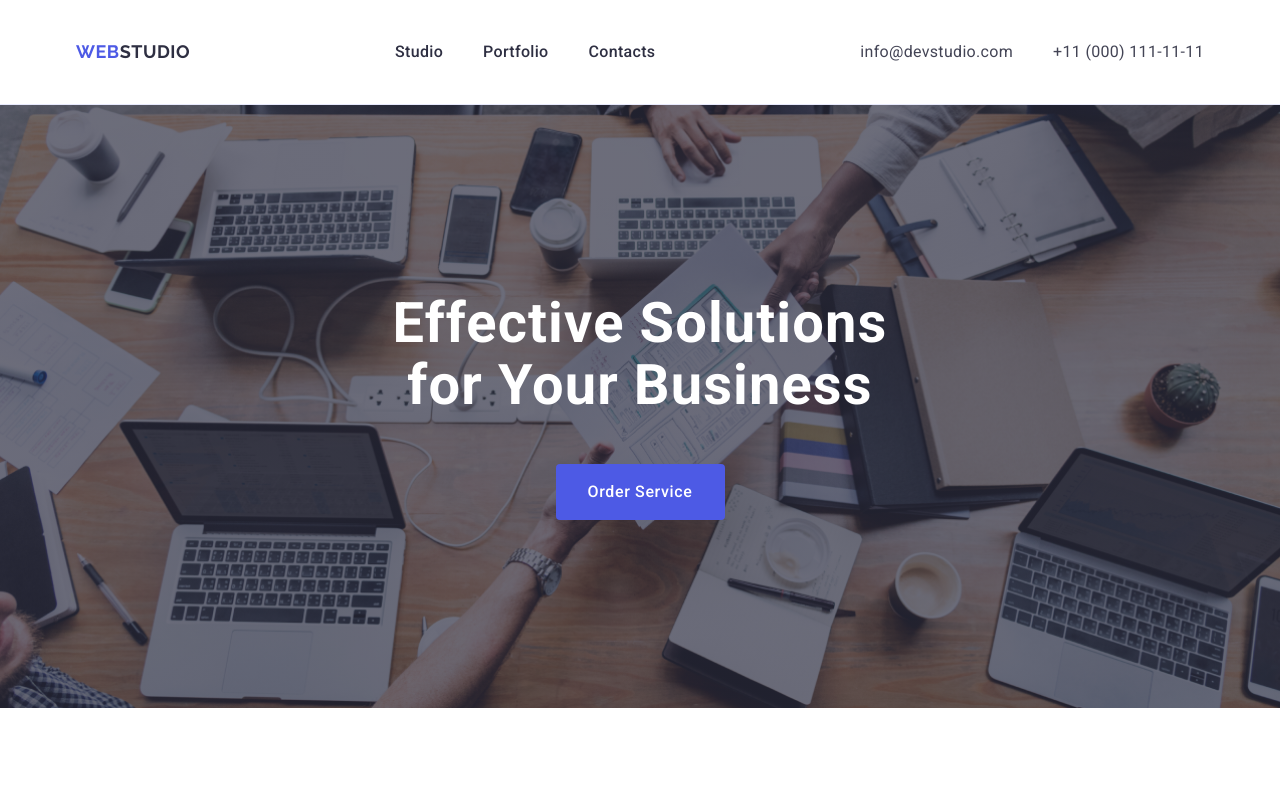
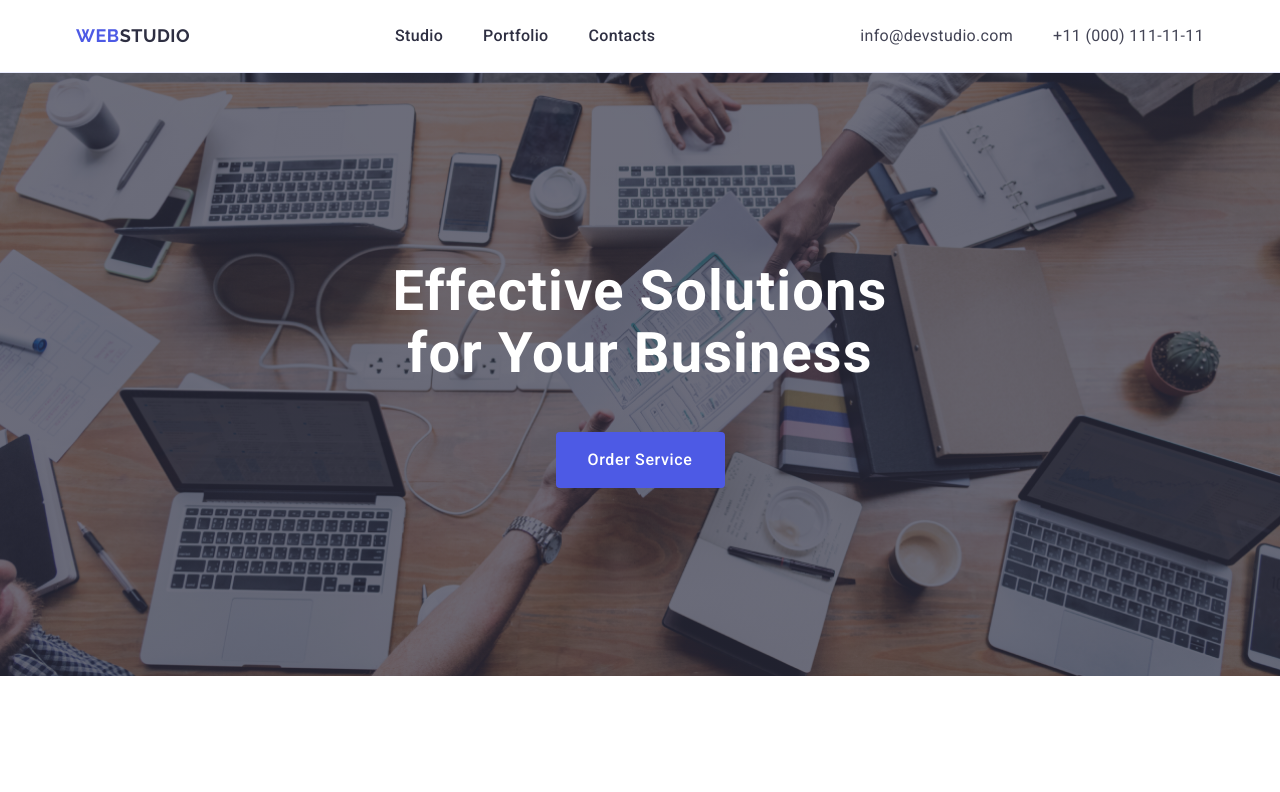
Before and after one commit to andrii-turyk/goit-markup-hw-06, a plain HTML site: page index.html in a window 1280 px wide. Shown: the top 792 px of the page. Drawn offline with nearby package versions, Linux system fonts and the light colour scheme.

Commit message:
add initial files

```diff
--- a/css/styles.css
+++ b/css/styles.css
@@ -85,6 +85,7 @@ img {
     justify-content: space-between;
     padding-top: 16px;
     padding-bottom: 16px;
+    max-height: 72px;
 }
 
 .logo {
@@ -151,8 +152,8 @@ img {
         letter-spacing: 0.02em;
         color: #2e2f42;
         display: block;
-        padding-top: 16px;
-        padding-bottom: 16px;
+        margin-top: 24px;
+        padding-bottom: 24px;
         position: relative;
         transition: color 250ms cubic-bezier(0.4, 0, 0.2, 1);
     }
@@ -161,7 +162,7 @@ img {
         content: "";
         position: absolute;
         left: 0;
-        bottom: -16px;
+        bottom: -1px;
         width: 100%;
         visibility: hidden;
         height: 4px;
@@ -171,13 +172,6 @@ img {
         transition: background-color 250ms cubic-bezier(0.4, 0, 0.2, 1);
 
     }
-
-    @media screen and (min-width:1158px) {
-        .nav-link::after {
-            bottom: -24px;
-        }
-    }
-
 
     .nav-link:hover::after {
         background-color: #404bbf;
```
